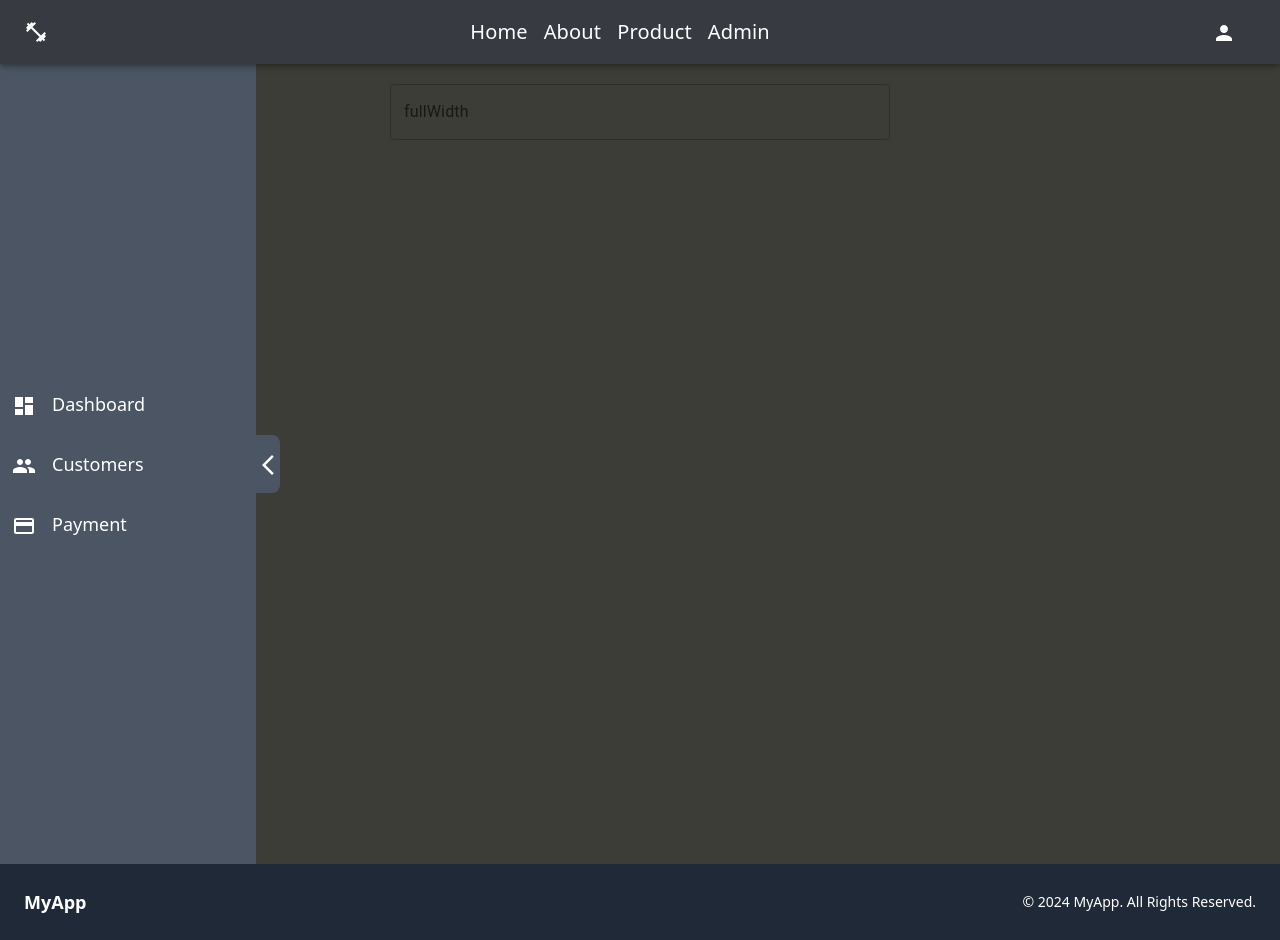
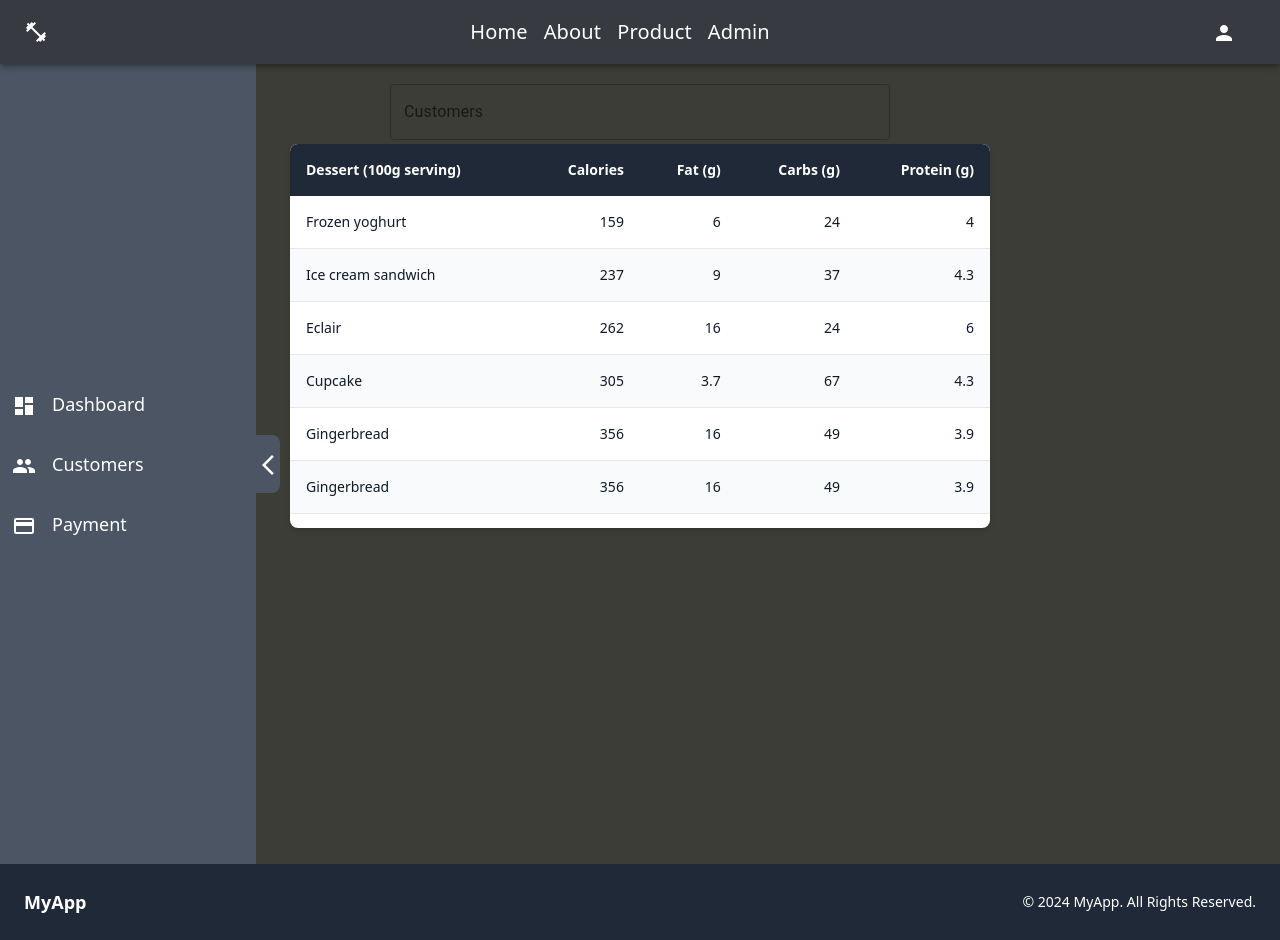
Before and after one commit to Heisen47/gym-frontend, a React (Create React App) app: page /admin/customers in a window 1280 px wide. Built offline with nearby package versions, Linux system fonts and the light colour scheme; what tailwind-gradient-mask-image would draw is missing.

Commit message:
fixing searchbar and the users table

```diff
--- /dev/null
+++ b/src/components/dashboardComponents/CustomerTable.jsx
@@ -0,0 +1,82 @@
+import React from 'react';
+
+const CustomerTable = () => {
+  // Sample data creation function
+  const createData = (name, calories, fat, carbs, protein) => {
+    return { name, calories, fat, carbs, protein };
+  };
+
+  // Data rows
+  const rows = [
+    createData('Frozen yoghurt', 159, 6.0, 24, 4.0),
+    createData('Ice cream sandwich', 237, 9.0, 37, 4.3),
+    createData('Eclair', 262, 16.0, 24, 6.0),
+    createData('Cupcake', 305, 3.7, 67, 4.3),
+    createData('Gingerbread', 356, 16.0, 49, 3.9),
+    createData('Gingerbread', 356, 16.0, 49, 3.9),
+    createData('Gingerbread', 356, 16.0, 49, 3.9),
+    createData('Gingerbread', 356, 16.0, 49, 3.9),
+    createData('Gingerbread', 356, 16.0, 49, 3.9),
+    createData('Gingerbread', 356, 16.0, 49, 3.9),
+    createData('Gingerbread', 356, 16.0, 49, 3.9),
+    createData('Gingerbread', 356, 16.0, 49, 3.9),
+  ];
+
+  return (
+    <div className="w-full max-h-96 overflow-auto rounded-lg shadow-md">
+      <div className="min-w-[700px]">
+        <table className="w-full border-collapse bg-white">
+          <thead className="bg-gray-800 sticky top-0">
+            <tr >
+              <th className="p-4 text-left text-sm font-semibold text-white">
+                Dessert (100g serving)
+              </th>
+              <th className="p-4 text-right text-sm font-semibold text-white">
+                Calories
+              </th>
+              <th className="p-4 text-right text-sm font-semibold text-white">
+                Fat (g)
+              </th>
+              <th className="p-4 text-right text-sm font-semibold text-white">
+                Carbs (g)
+              </th>
+              <th className="p-4 text-right text-sm font-semibold text-white">
+                Protein (g)
+              </th>
+            </tr>
+          </thead>
+          <tbody>
+            {rows.map((row, index) => (
+              <tr
+                key={index}
+                className={`
+                  border-b border-gray-200
+                  ${index % 2 === 0 ? 'bg-white' : 'bg-gray-50'}
+                  last:border-0
+                `}
+              >
+                <td className="p-4 text-sm text-gray-900">
+                  {row.name}
+                </td>
+                <td className="p-4 text-sm text-gray-900 text-right">
+                  {row.calories}
+                </td>
+                <td className="p-4 text-sm text-gray-900 text-right">
+                  {row.fat}
+                </td>
+                <td className="p-4 text-sm text-gray-900 text-right">
+                  {row.carbs}
+                </td>
+                <td className="p-4 text-sm text-gray-900 text-right">
+                  {row.protein}
+                </td>
+              </tr>
+            ))}
+          </tbody>
+        </table>
+      </div>
+    </div>
+  );
+};
+
+export default CustomerTable;
--- a/src/pages/Customers.jsx
+++ b/src/pages/Customers.jsx
@@ -1,11 +1,19 @@
 import { TextField } from "@mui/material";
 import React from "react";
+import CustomerTable from "../components/dashboardComponents/CustomerTable";
 
 const Customers = () => {
   return (
-    <div className="fixed pt-5 left-1/2 transform -translate-x-1/2 md:w-[500px] sm:w-auto">
+    <div className="flex-col">
       {/* search bar */}
-      <TextField fullWidth label="fullWidth" id="fullWidth" />
+      <div className="absolute pt-5 left-1/2 transform -translate-x-1/2 md:w-[500px] sm:w-auto">
+        <TextField fullWidth label="Customers" id="fullWidth" />
+      </div>
+
+      {/* User Table */}
+      <div className="absolute pt-20 left-1/2 transform -translate-x-1/2">
+        <CustomerTable />
+      </div>
     </div>
   );
 };
```
